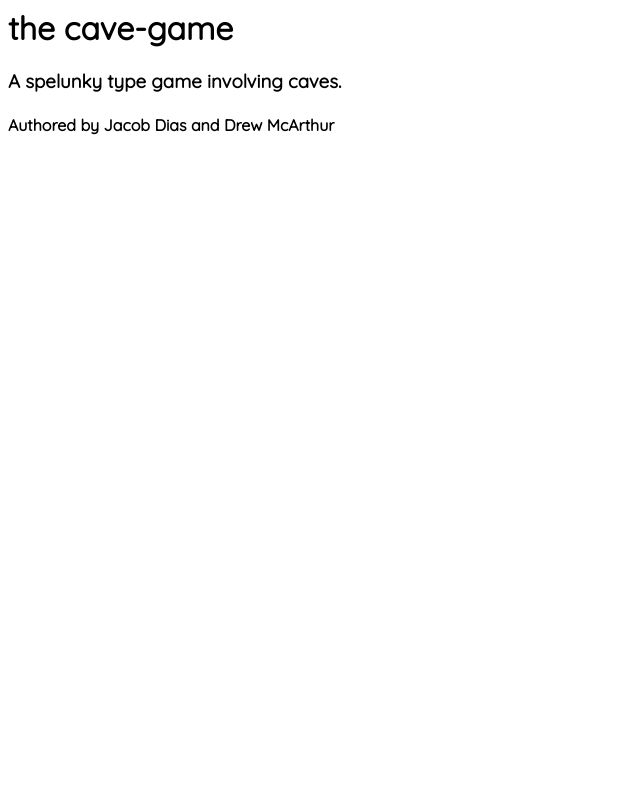
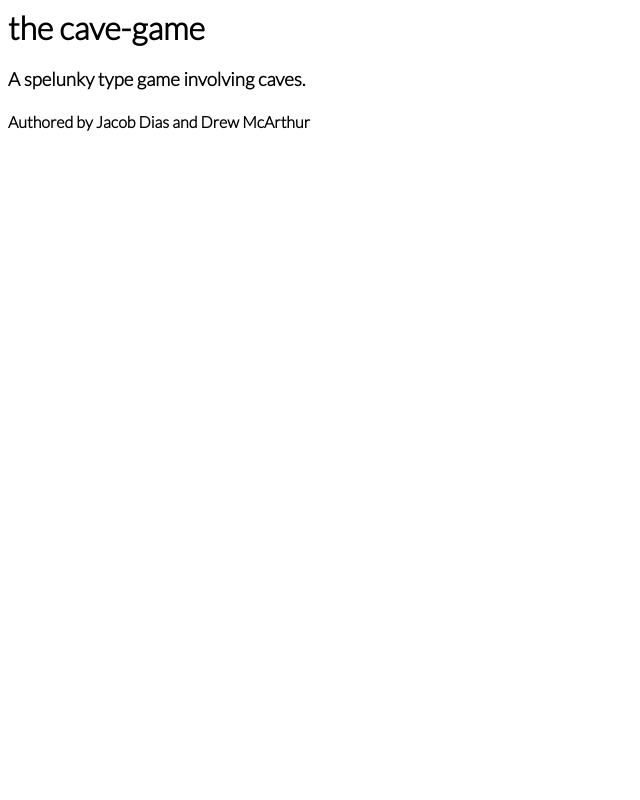
Before and after one commit to DrewMcArthur/cave-game, a PHP site: page / in a window 1280 px wide. Shown: the whole page, without its empty margins (0-640 px from the left). Run offline with PHP 8.4, Linux system fonts and the light colour scheme.

Commit message:
changed fonts

```diff
--- a/index.html
+++ b/index.html
@@ -3,6 +3,7 @@
 		<title>cave-game</title>
 		<link rel="stylesheet" type="text/css" href="styles.css">
 		<link href='http://fonts.googleapis.com/css?family=Quicksand' rel='stylesheet' type='text/css'>
+		<link href='http://fonts.googleapis.com/css?family=Lato:300' rel='stylesheet' type='text/css'>
 	</head>
 	<body>
 		<h1>the cave-game</h1>
--- a/styles.css
+++ b/styles.css
@@ -1,3 +1,3 @@
 * {
-	font-family: 'Quicksand',sans-serif;
+	font-family: 'Lato',sans-serif;
 }
```
